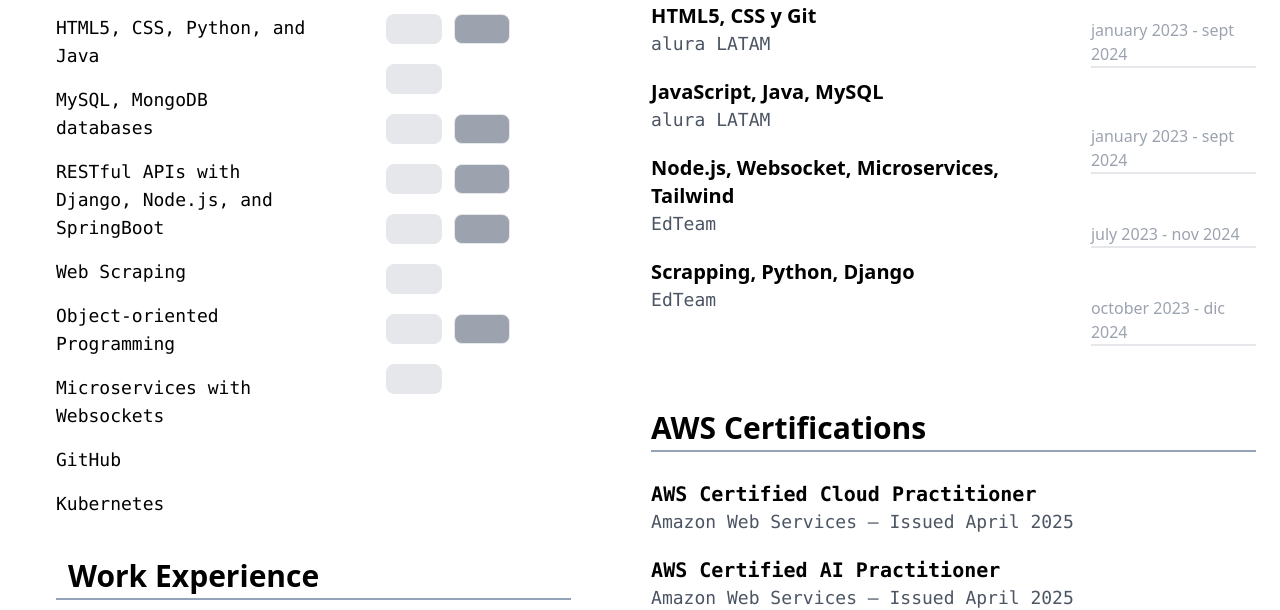
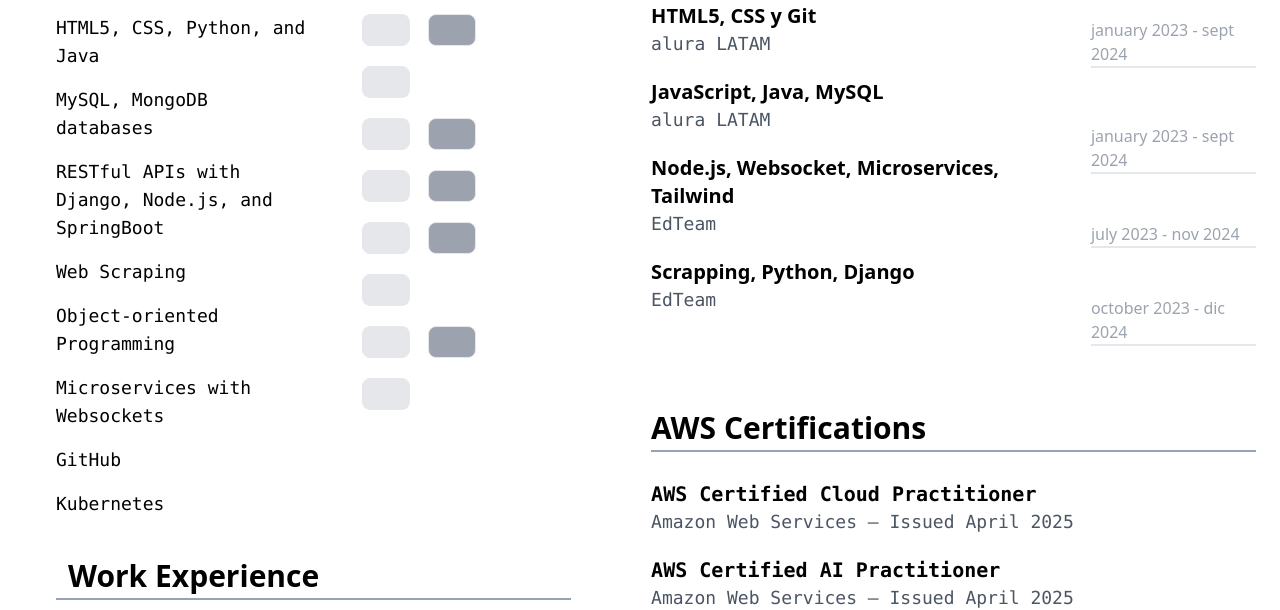
Before and after one commit to fabrixbau/MiPaginaWebPresentacion, a website built with Vite: page index.html in a window 1280 px wide. Shown: the part 508-1118 px from the top of the page. Built offline with nearby package versions, Linux system fonts and the light colour scheme.

Commit message:
correction cells of abilities

```diff
--- a/index.html
+++ b/index.html
@@ -86,7 +86,7 @@
                 <!-- Primer fila -->
                 <div class="pb-1 border-b-2 border-b-slate-400 flex mx-auto items-center">
                     <h1 class="font-bold pr-2 w-1/2 text-3xl">Abilities</h1>
-                    <p class="pl-20 text-gray-600 text-base">basic/ intermediate/ advanced level</p>
+                    <p class="pl-14 text-gray-600 text-base">basic / intermediate / advanced level</p>
                 </div>
 
                 <div class="flex flex-row justify-between font-mono text-lg">
@@ -103,50 +103,57 @@
                     <div class="lg:w-1/2 md:w-1/2">
                         <!-- HTML5,CSS Y JavaScript -->
                         <div class="flex lg:m-5 lg:ml-4 -ml-3 mt-8">
-                            <p class="border border-solid rounded-lg bg-gray-200 ml-14 mx-1.5 text-gray-200">basic</p>
-                            <p class="bg-gray-400 border border-solid rounded-lg mx-1.5 text-gray-400">basic</p>
+                            <p class="border border-solid rounded-lg bg-gray-200 ml-8 mx-3 text-gray-200 w-12 h-8"></p>
+                            <p class="bg-gray-400 border border-solid rounded-lg mx-1.5 text-gray-400 w-12 h-8"></p>
                             <!-- <p class="bg-gray-400 border border-solid rounded-lg mx-1.5 text-gray-400">basico</p>
                             <p class=" bg-gray-500   rounded-lg mx-1.5 text-gray-500"></p> -->
                         </div>
                         <!-- Base de datos -->
                         <div class="flex lg:m-5 lg:ml-4 -ml-3 mt-8">
-                            <p class="border border-solid rounded-lg bg-gray-200 ml-14 mx-1.5 text-gray-200">basic</p>
+                            <p class="border border-solid rounded-lg bg-gray-200 ml-8 mx-3 text-gray-200 w-12 h-8">
+                            </p>
                             <!-- <p class="bg-gray-400 border border-solid rounded-lg mx-1.5 text-gray-400">basico</p>
                             <p class=" bg-gray-500   rounded-lg mx-1.5 text-gray-500"></p> -->
                         </div>
                         <!-- Api RST full -->
                         <div class="flex lg:m-5 lg:ml-4 -ml-3 mt-8">
-                            <p class="border border-solid rounded-lg bg-gray-200 ml-14 mx-1.5 text-gray-200">basic</p>
-                            <p class="bg-gray-400 border border-solid rounded-lg mx-1.5 text-gray-400">basic</p>
+                            <p class="border border-solid rounded-lg bg-gray-200 ml-8 mx-3 text-gray-200 w-12 h-8">
+                            </p>
+                            <p class="bg-gray-400 border border-solid rounded-lg mx-1.5 text-gray-400 w-12 h-8"></p>
                             <!-- <p class=" bg-gray-500   rounded-lg mx-1.5 text-gray-500"></p> -->
                         </div>
                         <!-- Scrapping -->
                         <div class="flex lg:m-5 lg:ml-4 -ml-3 mt-8">
-                            <p class="border border-solid rounded-lg bg-gray-200 ml-14 mx-1.5 text-gray-200">basic</p>
-                            <p class="bg-gray-400 border border-solid rounded-lg mx-1.5 text-gray-400">basic</p>
+                            <p class="border border-solid rounded-lg bg-gray-200 ml-8 mx-3 text-gray-200 w-12 h-8">
+                            </p>
+                            <p class="bg-gray-400 border border-solid rounded-lg mx-1.5 text-gray-400 w-12 h-8"></p>
                             <!-- <p class=" bg-gray-500   rounded-lg mx-1.5 text-gray-500"></p> -->
                         </div>
                         <!-- Java Orientado a objetos -->
                         <div class="flex lg:m-5 lg:ml-4 -ml-3 mt-8">
-                            <p class="border border-solid rounded-lg bg-gray-200 ml-14 mx-1.5 text-gray-200">basic</p>
-                            <p class="bg-gray-400 border border-solid rounded-lg mx-1.5 text-gray-400">basic</p>
+                            <p class="border border-solid rounded-lg bg-gray-200 ml-8 mx-3 text-gray-200 w-12 h-8">
+                            </p>
+                            <p class="bg-gray-400 border border-solid rounded-lg mx-1.5 text-gray-400 w-12 h-8"></p>
                             <!-- <p class=" bg-gray-500   rounded-lg mx-1.5 text-gray-500"></p> -->
                         </div>
                         <!-- Micro Servicios -->
                         <div class="flex lg:m-5 lg:ml-4 -ml-3 mt-8">
-                            <p class="border border-solid rounded-lg bg-gray-200 ml-14 mx-1.5 text-gray-200">basic</p>
+                            <p class="border border-solid rounded-lg bg-gray-200 ml-8 mx-3 text-gray-200 w-12 h-8">
+                            </p>
                             <!-- <p class="bg-gray-400 border border-solid rounded-lg mx-1.5 text-gray-400">basico</p>
                             <p class=" bg-gray-500   rounded-lg mx-1.5 text-gray-500"></p> -->
                         </div>
                         <!-- GIT -->
                         <div class="flex lg:m-5 lg:ml-4 -ml-3 mt-6">
-                            <p class="border border-solid rounded-lg bg-gray-200 ml-14 mx-1.5 text-gray-200">basic</p>
-                            <p class="bg-gray-400 border border-solid rounded-lg mx-1.5 text-gray-400">basic</p>
+                            <p class="border border-solid rounded-lg bg-gray-200 ml-8 mx-3 text-gray-200 w-12 h-8">
+                            </p>
+                            <p class="bg-gray-400 border border-solid rounded-lg mx-1.5 text-gray-400 w-12 h-8"></p>
                             <!-- <p class=" bg-gray-500   rounded-lg mx-1.5 text-gray-500"></p> -->
                         </div>
                         <!-- Cubernets -->
                         <div class="flex lg:m-5 lg:ml-4 -ml-3 mt-6">
-                            <p class="border border-solid rounded-lg bg-gray-200 ml-14 mx-1.5 text-gray-200">basic</p>
+                            <p class="border border-solid rounded-lg bg-gray-200 ml-8 mx-3 text-gray-200 w-12 h-8">
+                            </p>
                             <!-- <p class=" bg-gray-500   rounded-lg mx-1.5 text-gray-500"></p> -->
                         </div>
 
```
